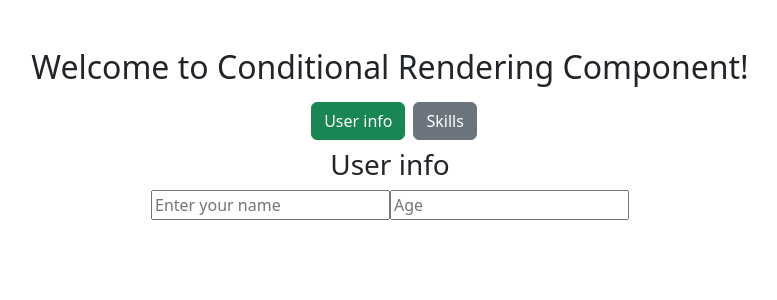
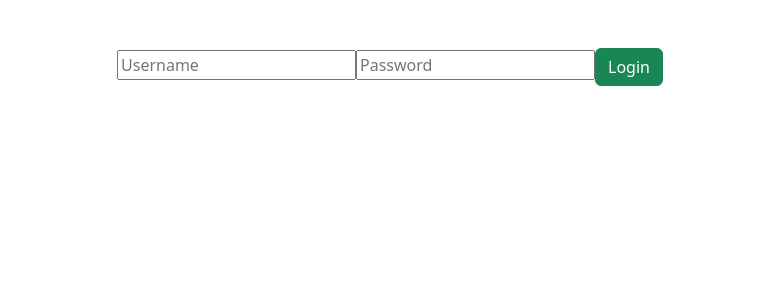
Before and after one commit to Dev-Abdul-Wajid/React_Boot_Camp, a React (Create React App) app in the folder testing-app/: page / in a window 1280 px wide. Shown: the top 300 px of the page, without its empty margins (250-1027 px from the left). Built offline with nearby package versions, Linux system fonts and the light colour scheme.

Commit message:
Assignment-1 solution

```diff
--- a/testing-app/src/App.js
+++ b/testing-app/src/App.js
@@ -1,12 +1,10 @@
 import './App.css';
-import FirstComponent from './FirstComponent';
-// import Login from './Login';
+import Login from './Login';
 
 function App() {
   return (
     <div className="App">
-      <FirstComponent />
-      {/* <Login /> */}
+      <Login />
     </div>
   );
 }
--- a/testing-app/src/FirstComponent.js
+++ b/testing-app/src/FirstComponent.js
@@ -4,6 +4,7 @@ import UserInfo from './UserInfo';
 
 const ConditionalFormComponent = () => {
   const [tab, setTab] = useState('user info');
+  const [skills, setSkills] = useState([]);
 
   return (
     <div className='mt-5'>
@@ -12,7 +13,7 @@ const ConditionalFormComponent = () => {
       <button className={`btn ${tab == 'skills' ? 'btn-success' : 'btn-secondary'}`} onClick={() => setTab('skills')}>Skills</button>
 
       {tab == 'user info' && <UserInfo />}
-      {tab == 'skills' && <SkillsPage />}
+      {tab == 'skills' && <SkillsPage skills={skills} setSkills={setSkills}  />}
     </div>
   );
 };
--- /dev/null
+++ b/testing-app/src/Login.js
@@ -0,0 +1,79 @@
+import React, { useState } from 'react';
+import FirstComponent from './FirstComponent';
+
+const Login = () => {
+  const [username, setUsername] = useState('');
+  const [password, setPassword] = useState('');
+  const [loginStatus, setLoginStatus] = useState('logged out');
+  const [formErrors, setFormErrors] = useState([]);
+
+  const handleLogin = () => {
+    const errors = validateForm();
+    if (errors.length > 0) {
+      setFormErrors(errors);
+    } else {
+      if (username === 'admin' && password === 'password') {
+        setLoginStatus('logged in');
+        setFormErrors([]);
+      } else {
+        setFormErrors(['Wrong credentials']);
+      }
+    }
+  };
+
+  const handleLogout = () => {
+    setLoginStatus('logged out');
+    setUsername('');
+    setPassword('');
+    setFormErrors([]);
+  };
+
+  const validateForm = () => {
+    let errors = [];
+    if (username.trim() === '') {
+      errors.push('Username is required');
+    }
+    if (password.trim() === '') {
+      errors.push('Password is required');
+    }
+    return errors;
+  };
+
+  return (
+    <div className='mt-5'>
+      {loginStatus === 'logged out' && (
+        <>
+          <input
+            type="text"
+            name="username"
+            value={username}
+            onChange={(e) => setUsername(e.target.value)}
+            placeholder="Username"
+          />
+          <input
+            type="password"
+            name="password"
+            value={password}
+            onChange={(e) => setPassword(e.target.value)}
+            placeholder="Password"
+          />
+          <button className='btn btn-success' onClick={handleLogin}>Login</button>
+          {formErrors.length > 0 &&
+            formErrors.map((error, index) => (
+              <p key={index} style={{ color: 'red' }}>
+                {error}
+              </p>
+            ))}
+        </>
+      )}
+      {loginStatus === 'logged in' && (
+        <div>
+          <FirstComponent />
+          <button className='btn btn-dark mt-4' onClick={handleLogout}>Logout</button>
+        </div>
+      )}
+    </div>
+  );
+};
+
+export default Login;
--- a/testing-app/src/SkillsPage.js
+++ b/testing-app/src/SkillsPage.js
@@ -3,22 +3,22 @@ import { ToastContainer, toast } from 'react-toastify';
 import 'react-toastify/dist/ReactToastify.css';
 
 
-const SkillsPage = () => {
+const SkillsPage = ({skills, setSkills}) => {
+
   const [experience, setExperience] = useState('');
-  const [skills, setSkills] = useState([]);
   const [newSkill, setNewSkill] = useState('');
 
   const addSkill = () => {
     if (newSkill.trim() !== '' && experience !== '') {
-      setSkills((prevSkills) => [...prevSkills, `${newSkill}, ${experience} year`]);
+      setSkills(() => [...skills, {name: newSkill, experience: experience}]);
       setNewSkill('');
       setExperience('')
 
-      // toast.success('Skill Added successfully!', {
-      //   position: toast.POSITION.TOP_CENTER,
-      //   autoClose: 1000,
-      //   hideProgressBar: true,
-      // });
+      toast.success('Skill Added successfully!', {
+        position: toast.POSITION.TOP_CENTER,
+        autoClose: 1000,
+        hideProgressBar: true,
+      });
     }
   };
 
@@ -27,11 +27,11 @@ const SkillsPage = () => {
     updatedSkills.splice(index, 1);
     setSkills(updatedSkills);
 
-    // toast.info('Skill Deleted successfully!', {
-    //   position: toast.POSITION.TOP_CENTER,
-    //   autoClose: 1000,
-    //   hideProgressBar: true,
-    // });
+    toast.info('Skill Deleted successfully!', {
+      position: toast.POSITION.TOP_CENTER,
+      autoClose: 1000,
+      hideProgressBar: true,
+    });
   };
 
   return (
@@ -45,7 +45,7 @@ const SkillsPage = () => {
       <ul>
         {skills.map((skill, index) => (
           <li key={index} className='mb-2'>
-            {skill}
+            {skill.name} - {skill.experience} years
             <button className='btn btn-danger mx-2' onClick={() => deleteSkill(index)}>Delete</button>
           </li>
         ))}
```
